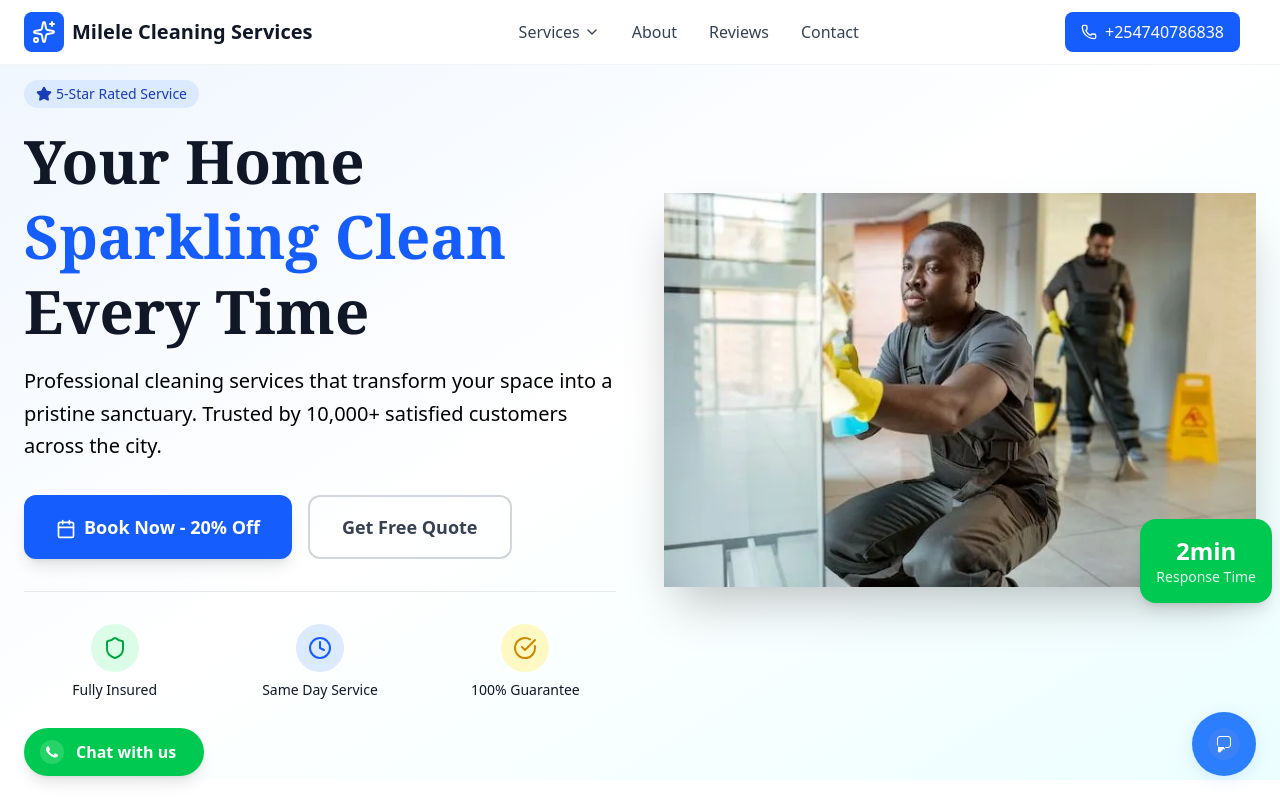
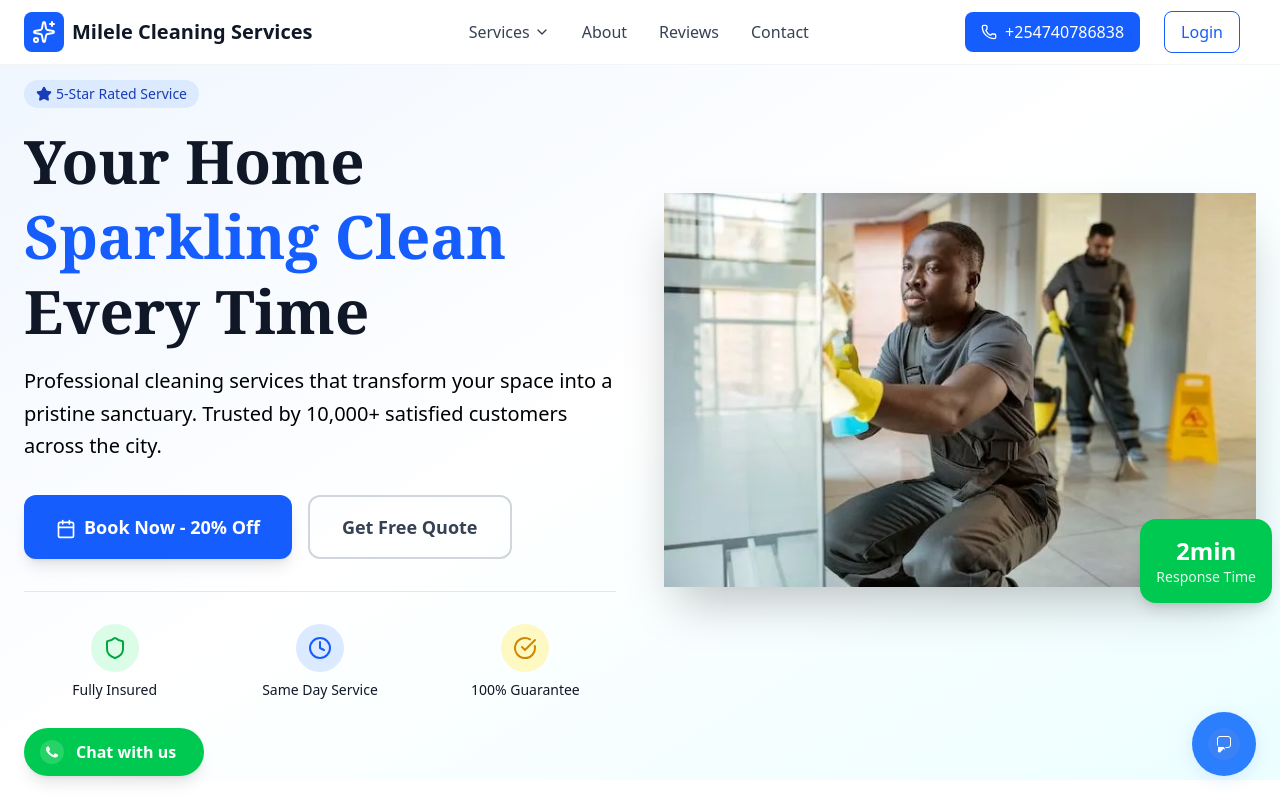
Before and after one commit to coder-ph/m-fua-services, a React (Vite) app in the folder Frontend/front-end/: page / in a window 1280 px wide. Shown: the top 800 px of the page. Built offline with nearby package versions, Linux system fonts and the light colour scheme; a web font is replaced by a local one.

Commit message:
login btn

```diff
--- a/Frontend/front-end/src/Navbar.tsx
+++ b/Frontend/front-end/src/Navbar.tsx
@@ -109,7 +109,9 @@ export default function Navbar({ isMenuOpen, setIsMenuOpen }: HeaderProps) {
             <Phone className="h-4 w-4 mr-2" />
             +254740786838
           </button>
-
+          <button className="hidden md:flex bg-white border border-blue-600 text-blue-600 px-4 py-2 rounded-lg font-medium hover:bg-blue-50 transition-colors" style={{marginLeft: 8}}>
+            Login
+          </button>
           <button
             className="md:hidden p-2"
             onClick={() => setIsMenuOpen(!isMenuOpen)}
@@ -177,6 +179,9 @@ export default function Navbar({ isMenuOpen, setIsMenuOpen }: HeaderProps) {
               <Phone className="h-4 w-4 mr-2" />
               +254740786838
             </button>
+            <button className="w-full mt-2 bg-white border border-blue-600 text-blue-600 px-4 py-2 rounded-lg font-medium hover:bg-blue-50 transition-colors">
+              Login
+            </button>
           </nav>
         </div>
       )}
```
